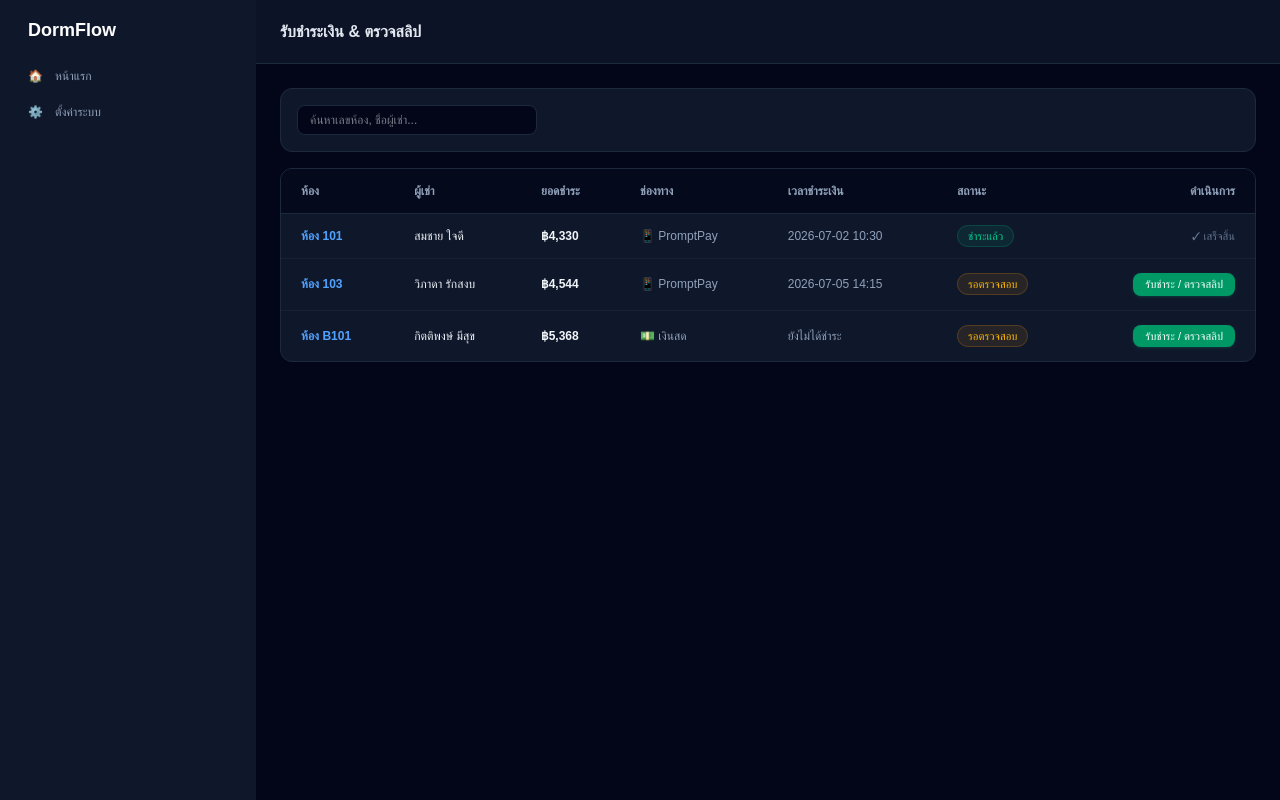
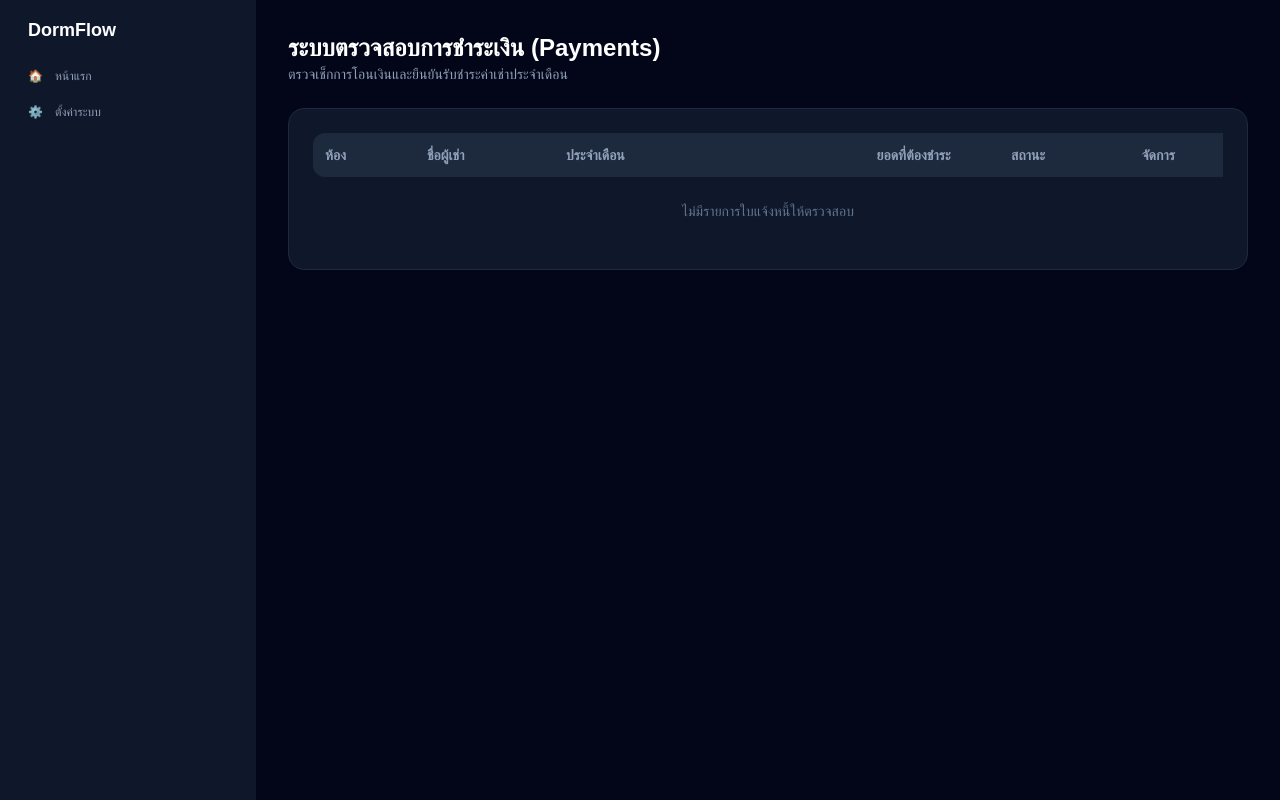
Before and after one commit to Beam5297/dormflow, a Next.js app: page /payments in a window 1280 px wide. Built offline with nearby package versions, Linux system fonts and the light colour scheme.

Commit message:
fix storage file and complete full dashboard system

```diff
--- a/app/bills/page.tsx
+++ b/app/bills/page.tsx
@@ -9,7 +9,6 @@ export default function BillsPage() {
   const [rooms, setRooms] = useState<any[]>([]);
   const [settings, setSettings] = useState<any>({});
 
-  // Form State
   const [selectedRoom, setSelectedRoom] = useState('');
   const [month, setMonth] = useState('มีนาคม 2026');
   const [waterOld, setWaterOld] = useState(0);
@@ -23,7 +22,6 @@ export default function BillsPage() {
     setBills(getBills());
   }, []);
 
-  // คำนวณเงินอัตโนมัติจากราคาใน Settings
   const waterUnits = Math.max(0, waterNew - waterOld);
   const waterTotal = waterUnits * (settings.waterRate || 0);
 
@@ -35,7 +33,6 @@ export default function BillsPage() {
   const commonFee = settings.commonFee || 0;
   const grandTotal = rentPrice + waterTotal + electricTotal + commonFee;
 
-  // ฟังก์ชันสร้างบิล
   const handleCreateBill = (e: React.FormEvent) => {
     e.preventDefault();
     if (!selectedRoom) return alert('กรุณาเลือกห้องพัก');
@@ -63,12 +60,17 @@ export default function BillsPage() {
     alert('บันทึกใบแจ้งหนี้เรียบร้อยแล้ว!');
   };
 
-  // ฟังก์ชันสั่งพิมพ์
+  // ฟังก์ชันพิมพ์ใบแจ้งหนี้ + แสดง QR Code พร้อมสแกนจ่าย
   const handlePrintDirect = (bill: BillData) => {
     const wUnits = Math.max(0, bill.waterNew - bill.waterOld);
     const wTotal = wUnits * bill.waterPricePerUnit;
     const eUnits = Math.max(0, bill.electricNew - bill.electricOld);
     const eTotal = eUnits * bill.electricPricePerUnit;
+
+    // URL PromptPay QR Code อัตโนมัติ
+    const qrPromptpayUrl = settings.promptPay
+      ? `https://promptpay.io/${settings.promptPay.replace(/-/g, '')}/${bill.totalPrice}.png`
+      : '';
 
     const printContent = `
       <!DOCTYPE html>
@@ -79,18 +81,20 @@ export default function BillsPage() {
           <link href="https://fonts.googleapis.com/css2?family=Sarabun:wght@400;600;700&display=swap" rel="stylesheet">
           <style>
             @page { size: auto; margin: 0; }
-            body { font-family: 'Sarabun', sans-serif; padding: 20px; font-size: 13px; color: #000; }
-            .bill-box { border: 2px solid #000; padding: 20px; max-width: 650px; margin: 0 auto; }
-            .header { display: flex; justify-content: space-between; border-bottom: 2px solid #000; padding-bottom: 10px; margin-bottom: 10px; }
-            .header h1 { margin: 0; font-size: 20px; }
-            .header h2 { margin: 0; font-size: 18px; }
-            .info { display: flex; justify-content: space-between; margin-bottom: 12px; }
-            table { width: 100%; border-collapse: collapse; margin-bottom: 12px; }
-            th, td { padding: 6px; text-align: left; }
+            body { font-family: 'Sarabun', sans-serif; padding: 20px; font-size: 12px; color: #000; }
+            .bill-box { border: 2px solid #000; padding: 18px; max-width: 650px; margin: 0 auto; }
+            .header { display: flex; justify-content: space-between; border-bottom: 2px solid #000; padding-bottom: 8px; margin-bottom: 10px; }
+            .header h1 { margin: 0; font-size: 18px; }
+            .header h2 { margin: 0; font-size: 16px; }
+            .info { display: flex; justify-content: space-between; margin-bottom: 10px; }
+            table { width: 100%; border-collapse: collapse; margin-bottom: 10px; }
+            th, td { padding: 5px; text-align: left; }
             th { border-top: 1px solid #000; border-bottom: 1px solid #000; }
             .text-right { text-align: right; }
             .text-center { text-align: center; }
-            .footer { display: flex; justify-content: space-between; align-items: center; border-top: 1px solid #000; padding-top: 8px; font-weight: bold; }
+            .payment-section { display: flex; justify-content: space-between; align-items: center; border-top: 2px solid #000; padding-top: 10px; margin-top: 10px; }
+            .qr-code { text-align: center; }
+            .qr-code img { width: 110px; height: 110px; border: 1px solid #ccc; padding: 3px; }
           </style>
         </head>
         <body>
@@ -98,19 +102,21 @@ export default function BillsPage() {
             <div class="header">
               <div>
                 <h1>${settings.dormName || 'BAN (DormFlow)'}</h1>
-                <p style="margin: 2px 0 0 0; font-size: 11px;">${settings.address}</p>
-                <p style="margin: 0; font-size: 11px;">โทรศัพท์: ${settings.phone}</p>
+                <p style="margin: 2px 0 0 0; font-size: 10px;">${settings.address}</p>
+                <p style="margin: 0; font-size: 10px;">โทรศัพท์: ${settings.phone}</p>
               </div>
               <div><h2>- ใบแจ้งค่าเช่า -</h2></div>
             </div>
+
             <div class="info">
               <span><strong>ชื่อผู้เช่า:</strong> ${bill.tenantName} | <strong>ห้อง:</strong> ${bill.roomNumber}</span>
               <span><strong>ประจำเดือน:</strong> ${bill.month}</span>
             </div>
+
             <table>
               <thead>
                 <tr>
-                  <th class="text-center" style="width: 40px;">ลำดับ</th>
+                  <th class="text-center" style="width: 35px;">ลำดับ</th>
                   <th>รายการ</th>
                   <th class="text-right">หน่วย</th>
                   <th class="text-right">ราคา/หน่วย</th>
@@ -148,9 +154,26 @@ export default function BillsPage() {
                 </tr>
               </tbody>
             </table>
-            <div class="footer">
-              <span style="font-size: 11px; font-weight: normal;">ชำระภายในวันที่ 5 | ${settings.bankName} ${settings.accountNo} ${settings.accountName}</span>
-              <span>รวมทั้งสิ้น: ฿${bill.totalPrice.toLocaleString('th-TH', { minimumFractionDigits: 2 })}</span>
+
+            <div class="payment-section">
+              <div>
+                <p style="margin: 0 0 4px 0; font-weight: bold;">ช่องทางการชำระเงิน:</p>
+                <p style="margin: 0; font-size: 11px;">ธนาคาร: ${settings.bankName}</p>
+                <p style="margin: 0; font-size: 11px;">เลขบัญชี: <strong>${settings.accountNo}</strong></p>
+                <p style="margin: 0; font-size: 11px;">ชื่อบัญชี: ${settings.accountName}</p>
+                <p style="margin: 6px 0 0 0; font-size: 10px; color: red;">* ชำระภายในวันที่ 5 ของเดือน</p>
+              </div>
+
+              ${qrPromptpayUrl ? `
+                <div class="qr-code">
+                  <img src="${qrPromptpayUrl}" alt="PromptPay QR Code">
+                  <p style="margin: 2px 0 0 0; font-size: 9px;">สแกนเพื่อจ่าย ฿${bill.totalPrice.toLocaleString()}</p>
+                </div>
+              ` : ''}
+
+              <div style="text-align: right;">
+                <span style="font-size: 14px; font-weight: bold;">รวมทั้งสิ้น: ฿${bill.totalPrice.toLocaleString('th-TH', { minimumFractionDigits: 2 })}</span>
+              </div>
             </div>
           </div>
         </body>
@@ -175,18 +198,13 @@ export default function BillsPage() {
       <main className="flex-1 p-8 max-w-6xl">
         <h1 className="text-2xl font-bold mb-6">คำนวณมิเตอร์ & ออกใบแจ้งหนี้ (Bills)</h1>
 
-        {/* ฟอร์มคำนวณเงิน */}
         <form onSubmit={handleCreateBill} className="bg-slate-900 border border-slate-800 rounded-2xl p-6 mb-8 space-y-4">
           <h2 className="text-lg font-semibold border-b border-slate-800 pb-3">📝 จดมิเตอร์ประจำเดือน</h2>
 
           <div className="grid grid-cols-1 md:grid-cols-2 gap-4">
             <div>
               <label className="block text-xs text-slate-400 mb-1">เลือกห้องพัก</label>
-              <select
-                value={selectedRoom}
-                onChange={(e) => setSelectedRoom(e.target.value)}
-                className="w-full bg-slate-800 border border-slate-700 rounded-xl px-3 py-2 text-sm text-white"
-              >
+              <select value={selectedRoom} onChange={(e) => setSelectedRoom(e.target.value)} className="w-full bg-slate-800 border border-slate-700 rounded-xl px-3 py-2 text-sm text-white">
                 <option value="">-- เลือกห้องพัก --</option>
                 {rooms.map(r => (
                   <option key={r.id} value={r.roomNumber}>ห้อง {r.roomNumber} ({r.tenantName || 'ไม่มีผู้เช่า'})</option>
@@ -200,7 +218,6 @@ export default function BillsPage() {
           </div>
 
           <div className="grid grid-cols-1 md:grid-cols-2 gap-6 pt-2">
-            {/* มิเตอร์น้ำ */}
             <div className="bg-slate-800/50 p-4 rounded-xl space-y-3 border border-slate-700/50">
               <span className="text-sm font-semibold text-blue-400">💧 ค่าน้ำประปา (อัตรา {settings.waterRate} บาท/หน่วย)</span>
               <div className="grid grid-cols-2 gap-2">
@@ -216,7 +233,6 @@ export default function BillsPage() {
               <div className="text-xs text-slate-300 text-right">ใช้ไป {waterUnits} หน่วย = <span className="font-bold text-white">{waterTotal.toLocaleString()} บาท</span></div>
             </div>
 
-            {/* มิเตอร์ไฟ */}
             <div className="bg-slate-800/50 p-4 rounded-xl space-y-3 border border-slate-700/50">
               <span className="text-sm font-semibold text-amber-400">⚡ ค่าไฟฟ้า (อัตรา {settings.electricRate} บาท/หน่วย)</span>
               <div className="grid grid-cols-2 gap-2">
@@ -233,7 +249,6 @@ export default function BillsPage() {
             </div>
           </div>
 
-          {/* ยอดรวมสุทธิ */}
           <div className="flex justify-between items-center bg-blue-950/40 border border-blue-500/20 p-4 rounded-xl">
             <div>
               <span className="text-xs text-slate-400">ยอดรวมทั้งหมด (รวมค่าห้อง {rentPrice.toLocaleString()} + ส่วนกลาง {commonFee.toLocaleString()})</span>
@@ -245,7 +260,6 @@ export default function BillsPage() {
           </div>
         </form>
 
-        {/* ตารางแสดงรายการใบแจ้งหนี้ที่ออกแล้ว */}
         <div className="bg-slate-900 border border-slate-800 rounded-2xl p-6">
           <h2 className="text-lg font-semibold mb-4">📄 รายการใบแจ้งหนี้ล่าสุด</h2>
           <div className="overflow-x-auto">
@@ -271,16 +285,11 @@ export default function BillsPage() {
                         onClick={() => handlePrintDirect(bill)}
                         className="bg-slate-800 hover:bg-slate-700 text-xs text-slate-200 border border-slate-700 px-3 py-1.5 rounded-lg transition-colors"
                       >
-                        🖨️ พิมพ์ใบเสร็จ
+                        🖨️ พิมพ์ใบเสร็จ + QR
                       </button>
                     </td>
                   </tr>
                 ))}
-                {bills.length === 0 && (
-                  <tr>
-                    <td colSpan={5} className="text-center p-6 text-slate-500">ยังไม่มีรายการใบแจ้งหนี้</td>
-                  </tr>
-                )}
               </tbody>
             </table>
           </div>
--- a/app/payments/page.tsx
+++ b/app/payments/page.tsx
@@ -1,111 +1,93 @@
 'use client';
 
-import React, { useState } from 'react';
-import  Sidebar  from '@/components/Sidebar';
-import { mockPayments, PaymentRecord } from '@/services/paymentService';
-import { PaymentModal } from '@/components/PaymentModal';
+import React, { useState, useEffect } from 'react';
+import Sidebar from '@/components/Sidebar';
+import { getBills, saveBills, BillData } from '@/services/storage';
 
 export default function PaymentsPage() {
-  const [payments, setPayments] = useState<PaymentRecord[]>(mockPayments);
-  const [search, setSearch] = useState('');
-  const [selectedPayment, setSelectedPayment] = useState<PaymentRecord | null>(null);
-  const [isModalOpen, setIsModalOpen] = useState(false);
+  const [bills, setBills] = useState<BillData[]>([]);
 
-  const filteredPayments = payments.filter((p) =>
-    p.roomNumber.toLowerCase().includes(search.toLowerCase()) ||
-    p.tenantName.toLowerCase().includes(search.toLowerCase())
-  );
+  useEffect(() => {
+    setBills(getBills());
+  }, []);
 
-  const handleConfirmPayment = (paymentId: string) => {
-    setPayments(
-      payments.map((p) =>
-        p.id === paymentId
-          ? { ...p, status: 'VERIFIED', paidAt: new Date().toLocaleString('th-TH') }
-          : p
-      )
-    );
-  };
+  // ฟังก์ชันเปลี่ยนสถานะชำระเงิน
+  const togglePaymentStatus = (id: string) => {
+    const updated = bills.map(bill => {
+      if (bill.id === id) {
+        const newStatus: 'paid' | 'pending' = bill.status === 'paid' ? 'pending' : 'paid';
+        return { ...bill, status: newStatus };
+      }
+      return bill;
+    });
 
-  const renderBadge = (status: string) => {
-    if (status === 'VERIFIED')
-      return <span className="px-2.5 py-1 rounded-full text-[11px] font-medium bg-emerald-500/10 text-emerald-400 border border-emerald-500/20">ชำระแล้ว</span>;
-    if (status === 'PENDING')
-      return <span className="px-2.5 py-1 rounded-full text-[11px] font-medium bg-amber-500/10 text-amber-400 border border-amber-500/20">รอตรวจสอบ</span>;
-    return <span className="px-2.5 py-1 rounded-full text-[11px] font-medium bg-rose-500/10 text-rose-400 border border-rose-500/20">ปฏิเสธ</span>;
+    setBills(updated);
+    saveBills(updated);
   };
 
   return (
-    <div className="min-h-screen bg-slate-950 text-slate-100 flex">
+    <div className="flex min-h-screen bg-slate-950 text-white">
       <Sidebar />
-      <div className="flex-1 flex flex-col min-w-0">
-        <header className="h-16 border-b border-slate-800 bg-slate-900/80 backdrop-blur px-6 flex items-center justify-between sticky top-0 z-20">
-          <h2 className="text-base font-semibold text-slate-200">รับชำระเงิน & ตรวจสลิป</h2>
-        </header>
 
-        <main className="p-6 space-y-4">
-          <div className="p-4 rounded-xl bg-slate-900 border border-slate-800 flex items-center justify-between">
-            <input
-              type="text"
-              placeholder="ค้นหาเลขห้อง, ชื่อผู้เช่า..."
-              value={search}
-              onChange={(e) => setSearch(e.target.value)}
-              className="px-3 py-1.5 rounded-lg bg-slate-950 border border-slate-800 text-xs text-slate-100 focus:outline-none focus:border-blue-500 w-full sm:w-60"
-            />
-          </div>
+      <main className="flex-1 p-8 max-w-6xl">
+        <div className="mb-6">
+          <h1 className="text-2xl font-bold">ระบบตรวจสอบการชำระเงิน (Payments)</h1>
+          <p className="text-slate-400 text-sm">ตรวจเช็กการโอนเงินและยืนยันรับชำระค่าเช่าประจำเดือน</p>
+        </div>
 
-          <div className="rounded-xl bg-slate-900 border border-slate-800 overflow-hidden">
-            <table className="w-full text-left text-xs text-slate-300">
-              <thead className="bg-slate-950/80 text-slate-400 uppercase border-b border-slate-800">
+        <div className="bg-slate-900 border border-slate-800 rounded-2xl p-6">
+          <div className="overflow-x-auto">
+            <table className="w-full text-left text-sm">
+              <thead className="bg-slate-800 text-slate-400">
                 <tr>
-                  <th className="px-5 py-3.5">ห้อง</th>
-                  <th className="px-5 py-3.5">ผู้เช่า</th>
-                  <th className="px-5 py-3.5">ยอดชำระ</th>
-                  <th className="px-5 py-3.5">ช่องทาง</th>
-                  <th className="px-5 py-3.5">เวลาชำระเงิน</th>
-                  <th className="px-5 py-3.5">สถานะ</th>
-                  <th className="px-5 py-3.5 text-right">ดำเนินการ</th>
+                  <th className="p-3 rounded-l-xl">ห้อง</th>
+                  <th className="p-3">ชื่อผู้เช่า</th>
+                  <th className="p-3">ประจำเดือน</th>
+                  <th className="p-3 text-right">ยอดที่ต้องชำระ</th>
+                  <th className="p-3 text-center">สถานะ</th>
+                  <th className="p-3 text-center">จัดการ</th>
                 </tr>
               </thead>
-              <tbody className="divide-y divide-slate-800/60">
-                {filteredPayments.map((p) => (
-                  <tr key={p.id} className="hover:bg-slate-800/40">
-                    <td className="px-5 py-3.5 font-bold text-blue-400">ห้อง {p.roomNumber}</td>
-                    <td className="px-5 py-3.5 font-medium text-slate-100">{p.tenantName}</td>
-                    <td className="px-5 py-3.5 font-bold text-slate-100">฿{p.amount.toLocaleString()}</td>
-                    <td className="px-5 py-3.5 text-slate-400">
-                      {p.paymentMethod === 'PROMPTPAY' ? '📱 PromptPay' : '💵 เงินสด'}
+              <tbody className="divide-y divide-slate-800">
+                {bills.map((bill) => (
+                  <tr key={bill.id}>
+                    <td className="p-3 font-semibold text-blue-400">ห้อง {bill.roomNumber}</td>
+                    <td className="p-3 font-medium">{bill.tenantName}</td>
+                    <td className="p-3 text-slate-400">{bill.month}</td>
+                    <td className="p-3 text-right font-bold text-white">฿{bill.totalPrice.toLocaleString()}</td>
+                    <td className="p-3 text-center">
+                      <span className={`px-2.5 py-1 rounded-full text-xs font-medium ${
+                        bill.status === 'paid'
+                          ? 'bg-emerald-500/10 text-emerald-400 border border-emerald-500/20'
+                          : 'bg-amber-500/10 text-amber-400 border border-amber-500/20'
+                      }`}>
+                        {bill.status === 'paid' ? '✓ ชำระเงินแล้ว' : '⏳ รอชำระเงิน'}
+                      </span>
                     </td>
-                    <td className="px-5 py-3.5 text-slate-400">{p.paidAt || 'ยังไม่ได้ชำระ'}</td>
-                    <td className="px-5 py-3.5">{renderBadge(p.status)}</td>
-                    <td className="px-5 py-3.5 text-right">
-                      {p.status === 'PENDING' ? (
-                        <button
-                          onClick={() => {
-                            setSelectedPayment(p);
-                            setIsModalOpen(true);
-                          }}
-                          className="px-3 py-1 rounded-lg bg-emerald-600 hover:bg-emerald-500 text-white font-medium text-[11px] shadow-sm shadow-emerald-600/20"
-                        >
-                          รับชำระ / ตรวจสลิป
-                        </button>
-                      ) : (
-                        <span className="text-[11px] text-slate-500 font-medium">✓ เสร็จสิ้น</span>
-                      )}
+                    <td className="p-3 text-center">
+                      <button
+                        onClick={() => togglePaymentStatus(bill.id)}
+                        className={`text-xs px-3 py-1.5 rounded-lg border transition-colors ${
+                          bill.status === 'paid'
+                            ? 'bg-slate-800 hover:bg-slate-700 text-slate-300 border-slate-700'
+                            : 'bg-emerald-600 hover:bg-emerald-500 text-white border-emerald-500 shadow-md shadow-emerald-600/20'
+                        }`}
+                      >
+                        {bill.status === 'paid' ? 'ยกเลิกการชำระ' : 'ยืนยันรับชำระเงิน'}
+                      </button>
                     </td>
                   </tr>
                 ))}
+                {bills.length === 0 && (
+                  <tr>
+                    <td colSpan={6} className="text-center p-6 text-slate-500">ไม่มีรายการใบแจ้งหนี้ให้ตรวจสอบ</td>
+                  </tr>
+                )}
               </tbody>
             </table>
           </div>
-        </main>
-      </div>
-
-      <PaymentModal
-        isOpen={isModalOpen}
-        onClose={() => setIsModalOpen(false)}
-        onConfirm={handleConfirmPayment}
-        payment={selectedPayment}
-      />
+        </div>
+      </main>
     </div>
   );
 }
--- a/services/storage.ts
+++ b/services/storage.ts
@@ -16,7 +16,7 @@ export interface SettingsData {
 export interface RoomData {
   id: string;
   roomNumber: string;
-  status: 'vacant' | 'occupied' | 'maintenance'; // ว่าง / มีผู้เช่า / ปรับปรุง
+  status: 'vacant' | 'occupied' | 'maintenance';
   rentPrice: number;
   tenantName?: string;
 }
@@ -46,7 +46,6 @@ export interface BillData {
   status: 'paid' | 'pending';
 }
 
-// ค่าเริ่มต้นถ้าระบบยังไม่มีข้อมูล
 const DEFAULT_SETTINGS: SettingsData = {
   dormName: 'BAN (DormFlow)',
   phone: '089-605-0124',
```
